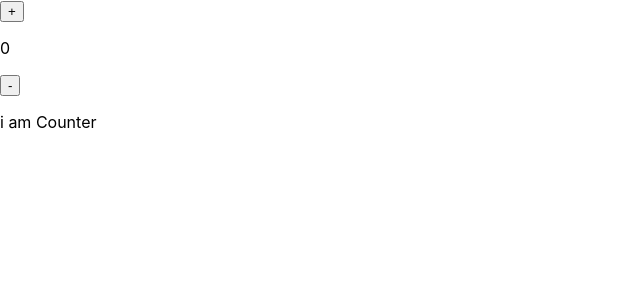
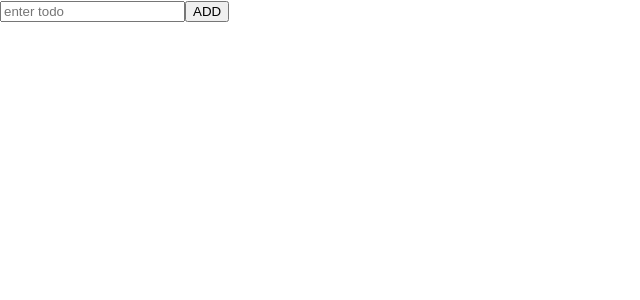
Before and after one commit to zain391/react-class03, a React (Create React App) app in the folder class-03/: page / in a window 1280 px wide. Shown: the top 300 px of the page, without its empty margins (0-640 px from the left). Built offline with nearby package versions, Linux system fonts and the light colour scheme.

Commit message:
successfully created the counter app in react and added some more text in info for it
successfully created the counter app in react and added some more text in info for it

```diff
--- a/class-03/src/App.js
+++ b/class-03/src/App.js
@@ -1,8 +1,8 @@
-import Counter from "./Counter";
+import Welcome from "./class-03/components-3/first-props";
 function App() {
   return (
     <div className="App">
-      <Counter/>
+      <Welcome />
     </div>
   );
 }
```
Also changed, not shown: class-03/info.txt.
